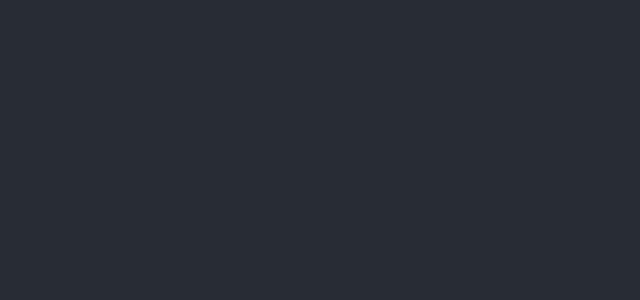
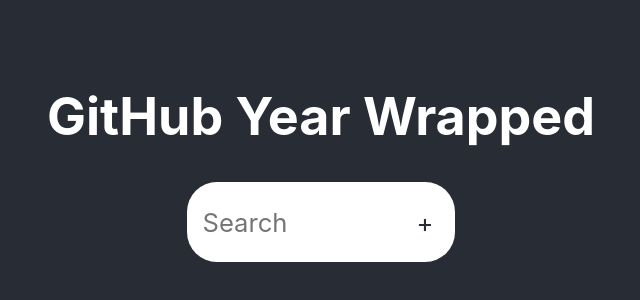
Before and after one commit to tknieza/github-wrapped, a React (Create React App) app: page / in a window 1280 px wide. Shown: the part 244-544 px from the top of the page, without its empty margins (319-959 px from the left). Built offline with nearby package versions, Linux system fonts and the light colour scheme.

Commit message:
fetching & printing user data

```diff
--- a/package.json
+++ b/package.json
@@ -8,7 +8,9 @@
     "@testing-library/user-event": "^7.1.2",
     "react": "^16.12.0",
     "react-dom": "^16.12.0",
-    "react-scripts": "3.3.0"
+    "react-router-dom": "^5.1.2",
+    "react-scripts": "3.3.0",
+    "styled-components": "^4.4.1"
   },
   "scripts": {
     "start": "react-scripts start",
--- a/src/App.js
+++ b/src/App.js
@@ -1,10 +1,59 @@
-import React from "react";
+import React, { useState } from "react";
+import styled from "styled-components";
 import "./App.css";
 
+const Input = styled.input`
+  resize: none;
+  width: 12rem;
+  height: 2rem;
+  font-size: 1.6rem;
+  transition: all 0.2s ease-out;
+  color: #282c34;
+  :focus {
+    outline: none;
+    border-bottom: 2px #282c34 solid;
+    border-radius: 1px;
+  }
+  border: 0;
+  border-bottom: 3px;
+  padding: 0.5rem 0;
+  margin: 1rem;
+  margin-right: 0;
+`;
+
+const Form = styled.form`
+  background: white;
+  border-radius: 30px;
+`;
+
+const Button = styled.button`
+  background: none;
+  color: #282c34;
+  border: none;
+  margin: 1rem;
+  font-size: 1.6rem;
+`;
+
 function App() {
+  const [username, setUsername] = useState("");
+  const gitHubUserSearch = "https://api.github.com/search/users?q=";
+  const handleChange = event => setUsername(event.target.value);
+  const handleSubmit = event => {
+    event.preventDefault();
+    fetch(gitHubUserSearch + username)
+      .then(response => response.json())
+      .then(json => console.log(json.items[0]))
+      .catch(response => console.log(response));
+  };
   return (
     <div className="App">
-      <header className="App-header"></header>
+      <header className="App-header">
+        <h1>GitHub Year Wrapped</h1>
+        <Form onSubmit={handleSubmit}>
+          <Input placeholder="Search" onChange={handleChange} />
+          <Button onClick={handleSubmit}>+</Button>
+        </Form>
+      </header>
     </div>
   );
 }
--- a/src/index.css
+++ b/src/index.css
@@ -1,8 +1,11 @@
-body {
-  margin: 0;
+* {
   font-family: -apple-system, BlinkMacSystemFont, "Segoe UI", "Roboto", "Oxygen",
     "Ubuntu", "Cantarell", "Fira Sans", "Droid Sans", "Helvetica Neue",
     sans-serif;
+}
+
+body {
+  margin: 0;
   -webkit-font-smoothing: antialiased;
   -moz-osx-font-smoothing: grayscale;
 }
```
Also changed, not shown: 1 other file (tests, documents, lock files or other folders).
